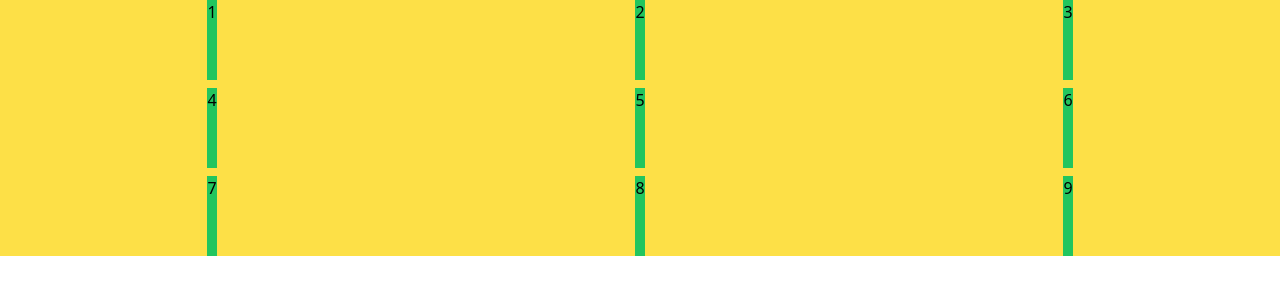
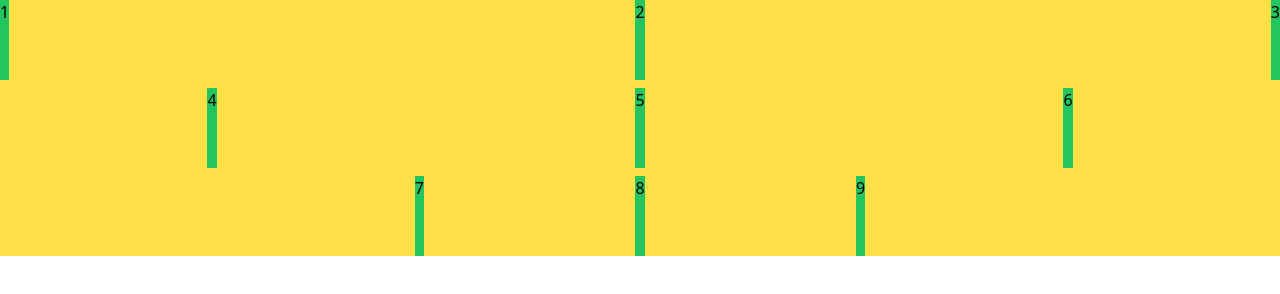
Before and after one commit to ferdous-mahmud/tailwind-practice, a website: page src/index.html in a window 1280 px wide. Drawn offline with Linux system fonts and the light colour scheme.

Commit message:
justify indivisual items added

```diff
--- a/src/index.html
+++ b/src/index.html
@@ -9,15 +9,15 @@
     <div
       class="bg-yellow-300 h-auto grid gap-x-1 gap-y-2 grid-cols-3 grid-flow-row justify-items-center"
     >
-      <div class="bg-green-500 h-20">1</div>
+      <div class="bg-green-500 h-20 justify-self-start">1</div>
       <div class="bg-green-500 h-20">2</div>
-      <div class="bg-green-500 h-20">3</div>
+      <div class="bg-green-500 h-20 justify-self-end">3</div>
       <div class="bg-green-500 h-20">4</div>
       <div class="bg-green-500 h-20">5</div>
       <div class="bg-green-500 h-20">6</div>
-      <div class="bg-green-500 h-20">7</div>
+      <div class="bg-green-500 h-20 justify-self-end">7</div>
       <div class="bg-green-500 h-20">8</div>
-      <div class="bg-green-500 h-20">9</div>
+      <div class="bg-green-500 h-20 justify-self-start">9</div>
     </div>
   </body>
 </html>
```
Also changed, not shown: dist/output.css.
